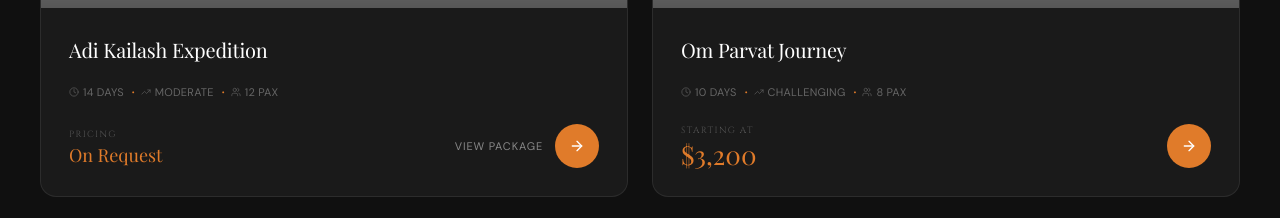
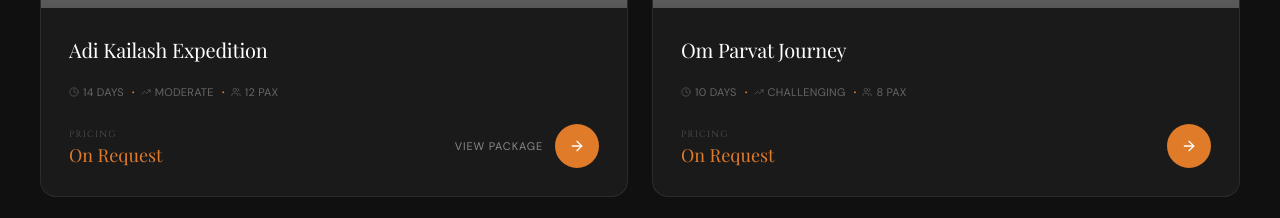
Before and after one commit to bhattpoms0-bit/himalayan-serenity, a React (Vite) app: page / in a window 1280 px wide. Shown: the part 3500-3718 px from the top of the page. Built offline with nearby package versions, Linux system fonts and the light colour scheme; grey boxes are pictures that could not be loaded; a web font is replaced by a local one.

Commit message:
fix: all package cards pricing changed to on request

```diff
--- a/src/components/Packages.jsx
+++ b/src/components/Packages.jsx
@@ -20,7 +20,7 @@ const FEATURED = [
     days:       10,
     difficulty: 'Challenging',
     people:     8,
-    price:      '$3,200',
+    price:      'On Request',
     image:      'https://images.unsplash.com/photo-1486870591958-9b9d0d1dda99?w=900&q=85',
   },
   {
@@ -53,7 +53,7 @@ const MORE = [
     title:  'Luxury Spiritual Retreat',
     days:   7,
     people: 15,
-    price:  '$1,800',
+    price:  'On Request',
     image:  'https://images.unsplash.com/photo-1506905925346-21bda4d32df4?w=700&q=80',
   },
   {
@@ -61,7 +61,7 @@ const MORE = [
     title:  'Photography Expedition',
     days:   12,
     people: 6,
-    price:  '$4,500',
+    price:  'On Request',
     image:  'https://images.unsplash.com/photo-1506905925346-21bda4d32df4?w=700&q=80',
   },
   {
@@ -69,7 +69,7 @@ const MORE = [
     title:  'Senior-Friendly Journey',
     days:   8,
     people: 10,
-    price:  '$2,100',
+    price:  'On Request',
     image:  'https://images.unsplash.com/photo-1544735716-392fe2489ffa?w=700&q=80',
   },
 ]
@@ -204,11 +204,11 @@ function PackageCard({ pkg, large = false, index = 0 }) {
                 color:         '#555555',
               }}
             >
-              {pkg.link ? 'Pricing' : 'Starting at'}
+              Pricing
             </p>
             <p
               className="font-serif leading-none"
-              style={{ fontSize: pkg.link ? 18 : 26, color: '#e07b2a' }}
+              style={{ fontSize: pkg.price === 'On Request' ? 18 : 26, color: '#e07b2a' }}
             >
               {pkg.price}
             </p>
```
